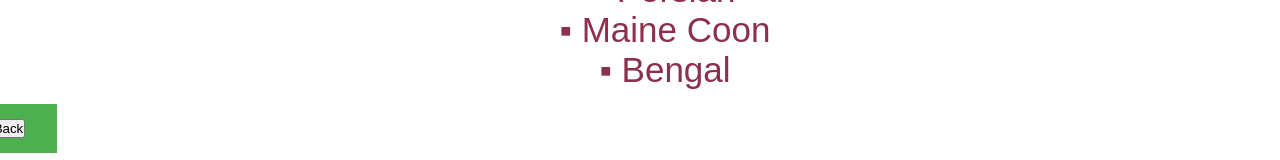
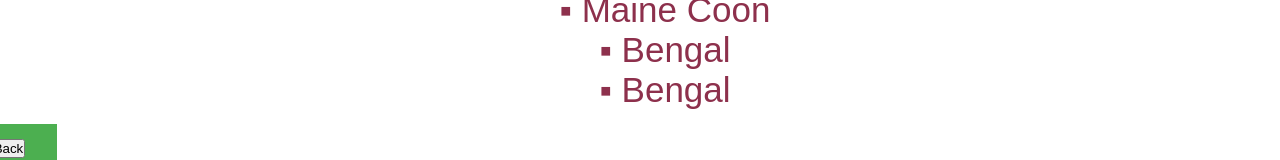
Before and after one commit to Enknarin/miniproject, a Next.js app in the folder Front End/: page /cat in a window 1280 px wide. Shown: the part 986-1146 px from the top of the page. Built offline with nearby package versions, Linux system fonts and the light colour scheme.

Commit message:
test MEOW-CLUB 6th

```diff
--- a/Front End/pages/cat.js
+++ b/Front End/pages/cat.js
@@ -28,6 +28,9 @@ export default function Home({ token }) {
             ▪<Link href="/MaineCoon"><a> Maine Coon </a></Link>
             <br/>
             ▪<Link href="/Bengal"><a> Bengal </a></Link>
+            <br/>
+            ▪<Link href="/Bengal"><a> Bengal </a></Link>
+
         </div>
         <div className="button">
          <a href="./cat.js">Contact</a>
```
